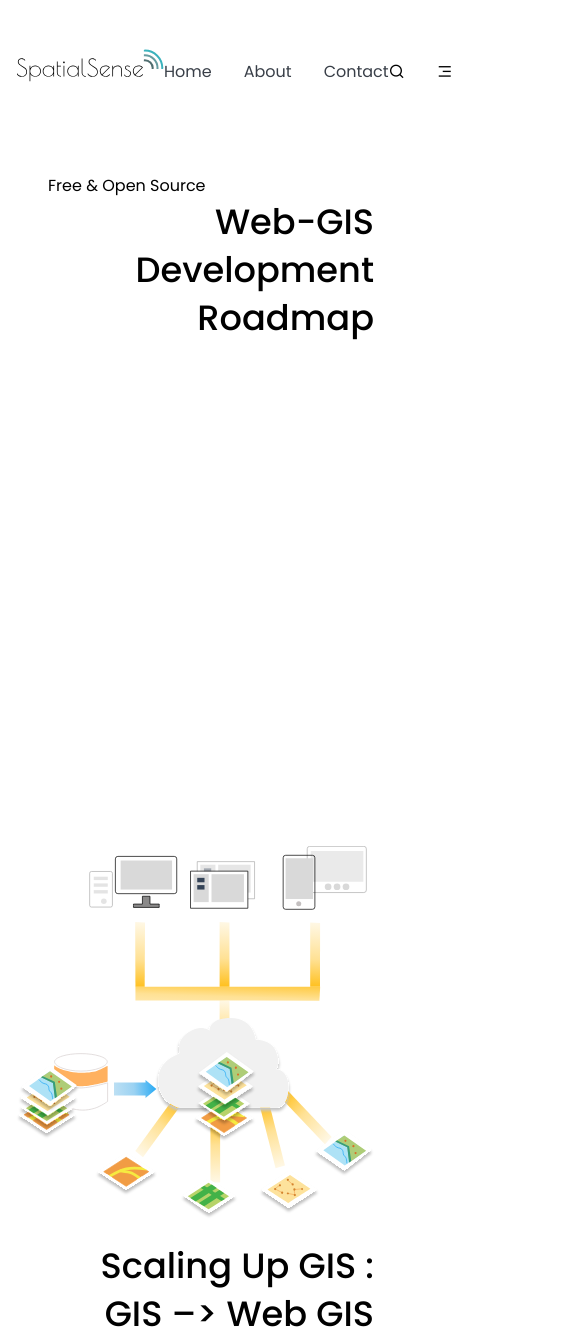
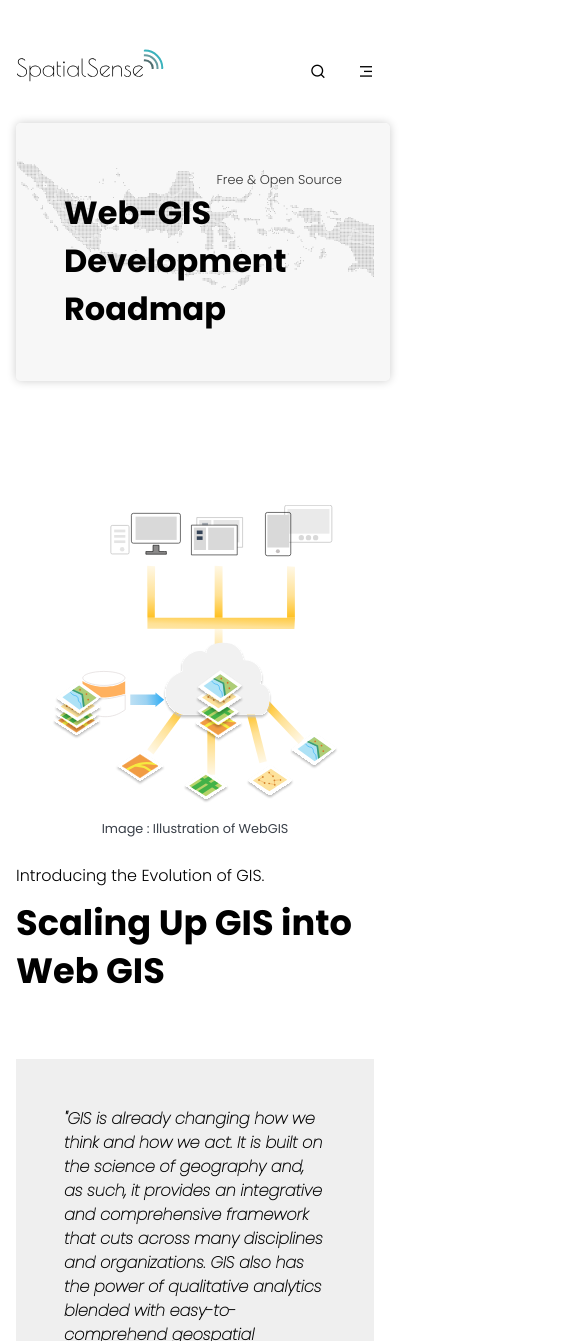
Before and after one commit to Almiramahsa/spatial-sense, a plain HTML site: page index.html in a window 390 px wide. Shown: the top 1341 px of the page, 585 px wide, since content can reach past the window. Drawn offline with nearby package versions, Linux system fonts and the light colour scheme; a web font is replaced by a local one.

Commit message:
Add files via upload
edit csss

```diff
--- a/index.html
+++ b/index.html
@@ -8,6 +8,8 @@
       rel="stylesheet"
     />
     <link rel="stylesheet" href="style.css" />
+    <link rel="icon" type="image/x-icon" href="/assets/favicon.ico" />
+
     <title>SpatialSense | GIS Insight</title>
   </head>
   <body>
@@ -29,17 +31,17 @@
     </nav>
     <header>
       <div class="section__container header__container">
-        <img class="header__banner" src="assets/header.svg" alt="header" />
-        <div class="header__ribbon"></div>
+          <img class="header__banner" src="/assets/header.svg" alt="Header Banner" />
 
-        <div class="image__box">
-          <div class="image__content">
-            <p>Free & Open Source</p>
-            <h1 class="section__header">Web-GIS Development Roadmap</h1>
-          </div>
+      <div class="header__ribbon">
+        <div class="header_content">
+          <p class="header__subtitle">Free & Open Source</p>
+          <h1 class="header__title">Web-GIS Development Roadmap</h1>
         </div>
       </div>
+      <div class="image__box"></div>
     </header>
+
     <!--Section 1.  Container Scaling Up-->
     <section class="section__container scalingup__container">
       <div class="scalingup__image">
@@ -48,11 +50,15 @@
           alt="Scaling Up Image"
           id="image"
         />
+        <figcaption class="image__caption">Image : Illustration of WebGIS</figcaption>
+
       </div>
       <div class="scalingup__content">
-        <h2 class="section__header">
-          Scaling Up GIS : <br />GIS –&gt; Web GIS
-        </h2>
+        <div class="section__header">
+          <p>Introducing the Evolution of GIS.</p>
+          <h2>Scaling Up GIS into Web GIS</h2>
+        </div>
+
         <div class="scalingup__description">
           <blockquote>
             "GIS is already changing how we think and how we act. It is built on
--- a/style.css
+++ b/style.css
@@ -1,5 +1,4 @@
 @import url("https://fonts.googleapis.com/css2?family=Playfair+Display:ital,wght@0,400;0,500;0,600;1,400;1,500;1,600;1,800&family=Plus+Jakarta+Sans:ital,wght@0,200;0,300;0,400;0,500;0,600;0,700;1,400&family=Poppins:ital,wght@0,100;0,200;0,300;0,400;0,500;0,700;0,800;1,100&display=swap");
-
 :root {
   --primary-color: #d9d9d9;
   --text-dark: #393f48;
@@ -22,10 +21,11 @@
 
 .section__header {
   font-size: 2.2rem;
-  font-weight: 500;
+  font-weight: 700;
   line-height: 3rem;
   margin-bottom: 3rem;
-  text-align: end;
+  text-align: start;
+  max-width: 700px;
 }
 
 .nav__logo {
@@ -84,47 +84,48 @@ nav {
   background-position: center;
 }
 
-.header__container img {
-  display: flex;
-  max-width: 1000px;
-  margin-left: auto;
-  border-radius: 5px;
-  z-index: -2;
+.nav__logo img {
+  max-width: 100%;
 }
 
 .header__ribbon {
   position: absolute;
   top: 50%;
-  left: 0;
   transform: translateY(-50%);
-  display: flex;
-  justify-content: flex-end;
+  background-color: rgba(239, 239, 239, 0.509);
+  padding: 1rem;
   border-radius: 5px;
-  width: calc(25rem + 100%);
-  padding-right: 2rem;
+  box-shadow: 0 0 10px rgba(0, 0, 0, 0.2);
+  z-index: 1;
 }
 
-.header__content {
-  max-width: 450px;
-  padding: 2rem 5rem;
-  color: var(--white);
+.header__subtitle {
+  font-size: 1rem;
+  font-weight: 500;
+
+  color: #333;
+  text-align: start;
 }
-
+.header__title {
+  max-width: 550px;
+  color: black;
+}
+.header_content {
+  margin: 2rem;
+}
 .header__content p {
   color: var(--text-dark);
 }
+.header__banner {
+  width: 100%;
+  height: auto;
+  border-radius: 5px;
+}
 
-.image__box {
-  position: absolute;
-  bottom: 12.5rem;
-  left: 2rem;
-  padding: 1rem;
-  height: auto;
-  width: fit-content;
-  background-color: rgba(255, 255, 255, 0.7);
-  border-radius: 5px;
-  box-shadow: #393f48;
-  z-index: 0;
+.image__box-container {
+  display: flex;
+  flex-direction: column;
+  align-items: center;
 }
 
 .transforming__container .section__header {
@@ -133,19 +134,64 @@ nav {
   margin-left: inherit;
   position: relative;
 }
+.scalingup__container .section__header::before {
+  position: absolute;
+  content: "";
+  top: 50%;
+  left: 0;
+  transform: translate(-10rem, 50%);
+  width: 12rem;
+  height: 2px;
+  background-color: var(--text-dark);
+}
+.scalingup__container .section__header {
+  max-width: 700px;
+  margin-bottom: 4rem;
+  margin-left: inherit;
+  position: relative;
+}
+.image__caption {
+  text-align: center;
+  font-size: 0.8rem;
+  margin-top: 1rem;
+  color: var(--text-dark);
+}
+.transforming__container .section__header {
+  max-width: 700px;
+  margin-bottom: 4rem;
+  margin-left: inherit;
+  position: relative;
+}
+.scalingup__container .section__header::before {
+  position: absolute;
+  content: "";
+  top: 50%;
+  left: 0;
+  transform: translate(-15rem, 50%);
+  width: 12rem;
+  height: 2px;
+  background-color: var(--text-dark);
+}
+.scalingup__container .section__header {
+  max-width: 700px;
+  margin-bottom: 4rem;
+  margin-left: inherit;
+  position: relative;
+}
+
 .transforming__container .section__header::before {
   position: absolute;
   content: "";
   top: 70%;
   left: 0;
-  transform: translate(-8rem, 50%);
+  transform: translate(-12rem, 50%);
   width: 12rem;
   height: 2px;
   background-color: var(--text-dark);
 }
 .section__header p {
   font-size: 1rem;
-  font-weight: 400;
+  font-weight: 300;
   line-height: 2.8rem;
 }
 
@@ -185,10 +231,11 @@ nav {
 }
 
 .scalingup__image img {
-  max-width: 100%;
-  height: auto;
-  margin-top: 10rem;
-  border-radius: 5px;
+  max-width: 80%;
+  display: block;
+  margin-left: auto;
+  margin-right: auto;
+  margin-top: 15rem;
 }
 
 .scalingup__description {
@@ -257,8 +304,7 @@ blockquote {
   margin: 0.5rem 0;
 }
 .roadmap__grid hr {
-  margin: 0; /* Hapus margin agar garis mendekati nomor */
-  border: none;
+  margin: 0;
   height: 2px;
   background-color: var(--text-dark);
 }
@@ -288,27 +334,22 @@ blockquote {
 }
 
 @media screen and (max-width: 768px) {
-  .header__banner {
-    max-width: 0;
-    opacity: 0;
-    visibility: hidden;
-    transition: max-width 0.3s ease, opacity 0.3s ease, visibility 0.3s ease;
-  }
-}
-@media screen and (max-width: 768px) {
   .scalingup__container {
-    grid-template-columns: 1fr; /* 1 kolom */
+    grid-template-columns: 1fr;
   }
   .scalingup__description {
     padding: 3rem;
     height: auto;
   }
-}
-@media screen and (max-width: 768px) {
-  .header__container {
-    background-image: none;
+  .scalingup__image {
+    text-align: center;
+  }
+
+  .scalingup__image img {
+    margin-top: 15rem;
   }
 }
+
 @media screen and (min-width: 768px) {
   .roadmap_container {
     flex-direction: row;
@@ -317,15 +358,34 @@ blockquote {
   }
 
   .roadmap__grid {
-    margin-top: 0; /* Hapus margin-top agar tulisan tidak jauh dari gambar */
+    margin-top: 0;
   }
 
   .process__image {
-    flex: 0 0 50%; /* Atur lebar gambar menjadi setengah dari container */
+    flex: 0 0 50%;
     text-align: left;
   }
 
   .roadmap__content {
-    flex: 0 0 50%; /* Atur lebar konten menjadi setengah dari container */
+    flex: 0 0 50%;
   }
 }
+
+@media (width < 600px) {
+  .nav__links {
+    display: none;
+  }
+
+  .header__ribbon {
+    background-color: rgba(239, 239, 239, 0.509);
+  }
+  .header__subtitle {
+    font-size: 0.8rem;
+    font-weight: 300;
+    color: #333;
+    text-align: end;
+  }
+  .scalingup__image img {
+    margin-top: 3rem;
+  }
+}
```
Also changed, not shown: assets/favicon.ico (added), assets/header-md.png (added), assets/header-md.svg (added), assets/header-sm.png (added), assets/header-sm.svg (added).
